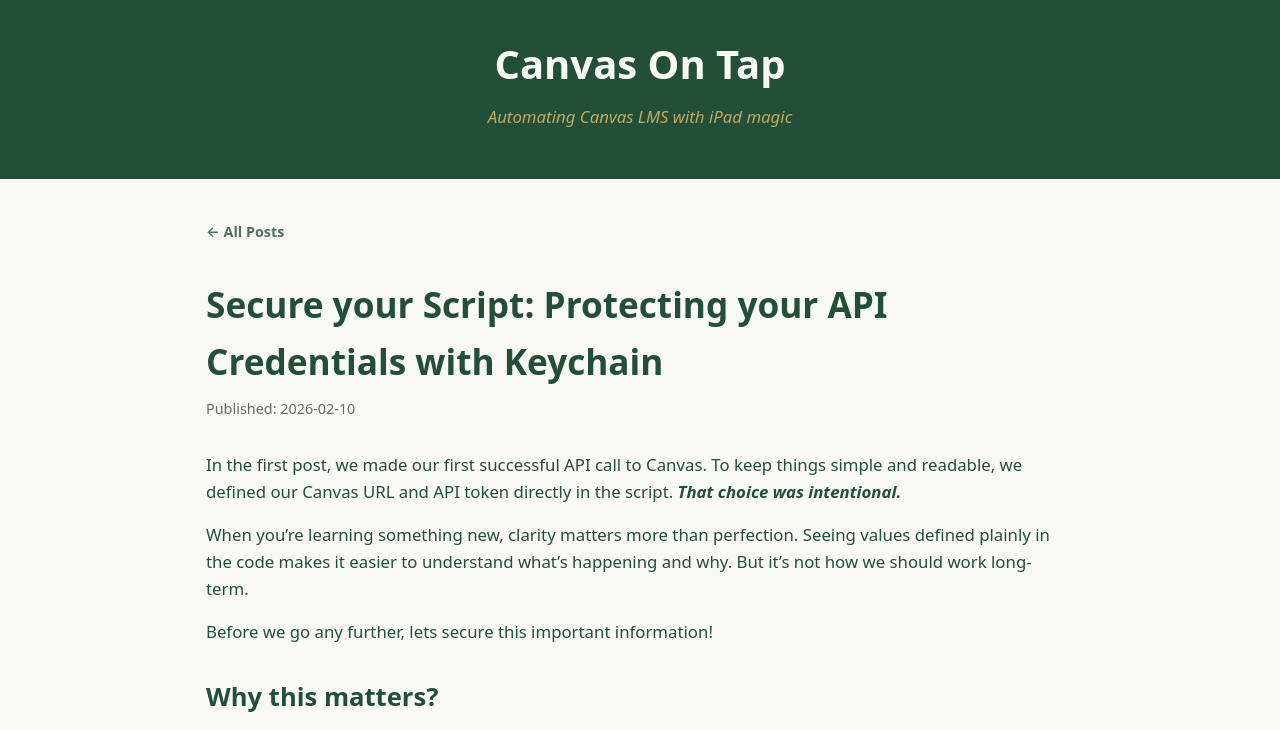
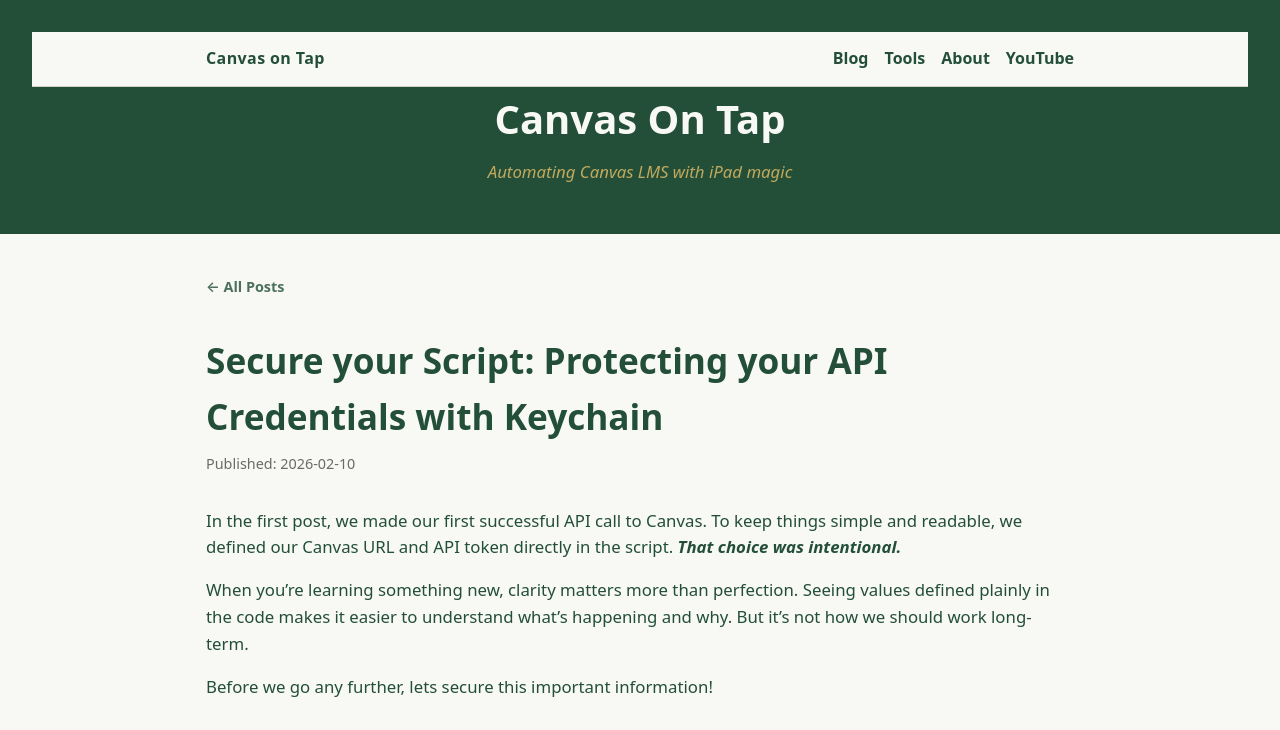
Before and after one commit to canvasontap/canvasontap.github.io, a plain HTML site: page blog/secure-your-script.html in a window 1280 px wide. Shown: the top 730 px of the page. Drawn offline with Linux system fonts and the light colour scheme.

Commit message:
Update secure-your-script.html

```diff
--- a/blog/secure-your-script.html
+++ b/blog/secure-your-script.html
@@ -10,6 +10,21 @@
 <body>
 
 <header>
+  <!-- Nav -->
+  <div style="background: var(--offwhite); border-bottom: 1px solid #d0d0c0;">
+    <div style="max-width: 900px; margin: 0 auto; padding: 0.9rem 1rem; display: flex; align-items: center; justify-content: space-between; gap: 1rem;">
+      <a href="/" style="display:flex; align-items:center; gap:0.6rem; text-decoration:none;">
+        <span style="font-weight: 800; letter-spacing: 0.4px;">Canvas on Tap</span>
+      </a>
+
+      <nav style="display:flex; gap: 1rem; flex-wrap: wrap; justify-content: flex-end;">
+        <a href="/blog/" style="text-decoration:none;">Blog</a>
+        <a href="/tools/" style="text-decoration:none;">Tools</a>
+        <a href="/about/" style="text-decoration:none;">About</a>
+        <a href="https://www.youtube.com/@canvasontap" target="_blank" rel="noopener noreferrer" style="text-decoration:none;">YouTube</a>
+      </nav>
+    </div>
+  </div>
   <h1><a href="/" style="text-decoration: none; color: inherit;">Canvas On Tap</a></h1>
   <p>Automating Canvas LMS with iPad magic</p>
 </header>
```
